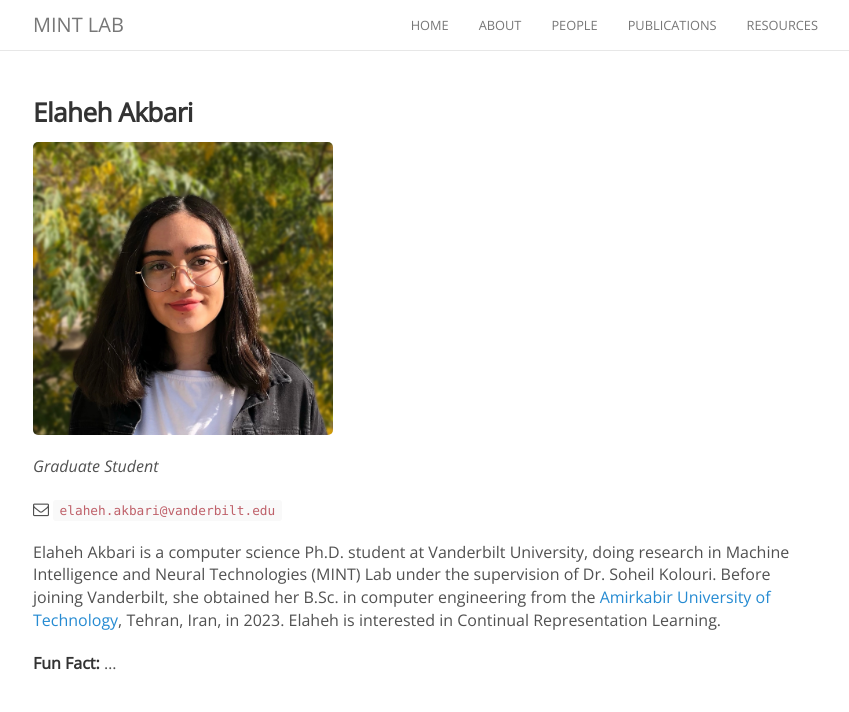
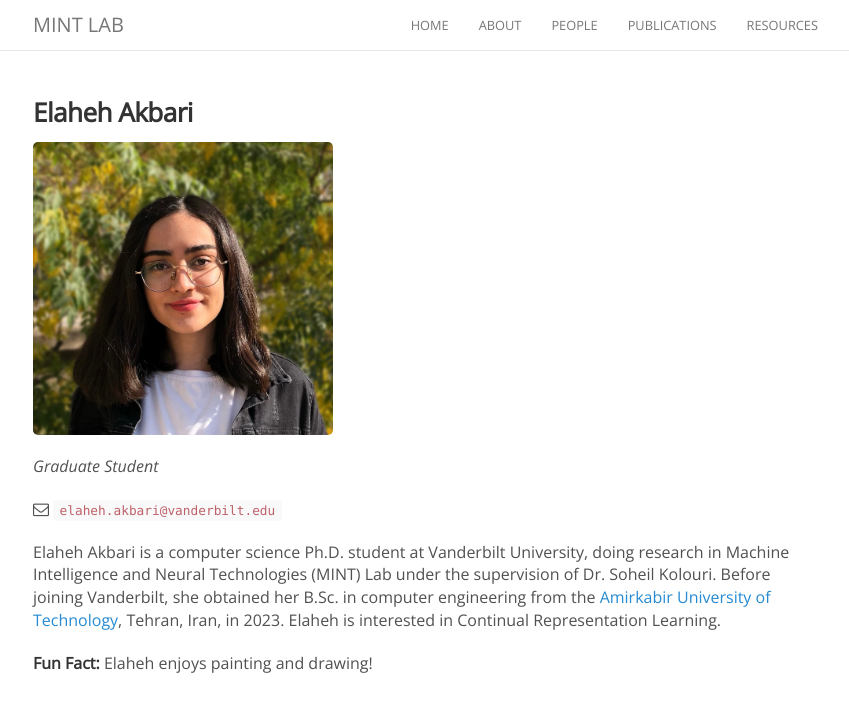
Before and after one commit to naqibUVa/nsp.github.io, a Jekyll site: the page built from _people/Elaheh_Akbari.md, in a window 1280 px wide. Shown: the top 712 px of the page, without its empty margins (222-1071 px from the left). Built offline with Jekyll 4.4.1, drawn with Linux system fonts in a browser that asks for light colours; nearby versions of some CDN libraries; comment, search, counter and statistics services are not loaded.

Commit message:
Update Elaheh_Akbari.md

```diff
--- a/_people/Elaheh_Akbari.md
+++ b/_people/Elaheh_Akbari.md
@@ -13,4 +13,4 @@ _Graduate Student_<br>
 
 Elaheh Akbari is a computer science Ph.D. student at Vanderbilt University, doing research in Machine Intelligence and Neural Technologies (MINT) Lab under the supervision of Dr. Soheil Kolouri. Before joining Vanderbilt, she obtained her B.Sc. in computer engineering from the [Amirkabir University of Technology](https://aut.ac.ir/en), Tehran, Iran, in 2023. Elaheh is interested in Continual Representation Learning.
 
-**Fun Fact:** ...
+**Fun Fact:** Elaheh enjoys painting and drawing!
```
